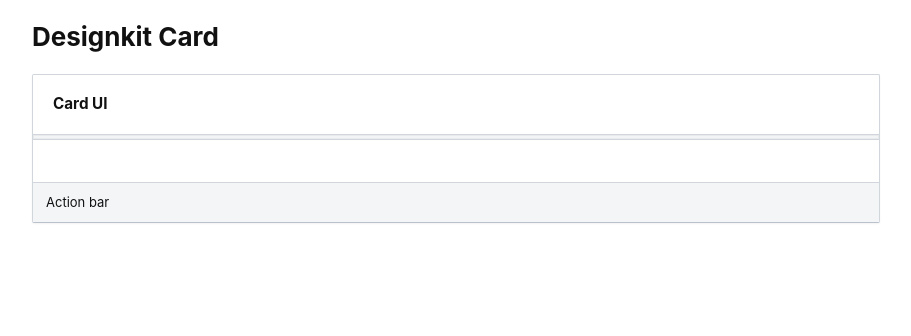
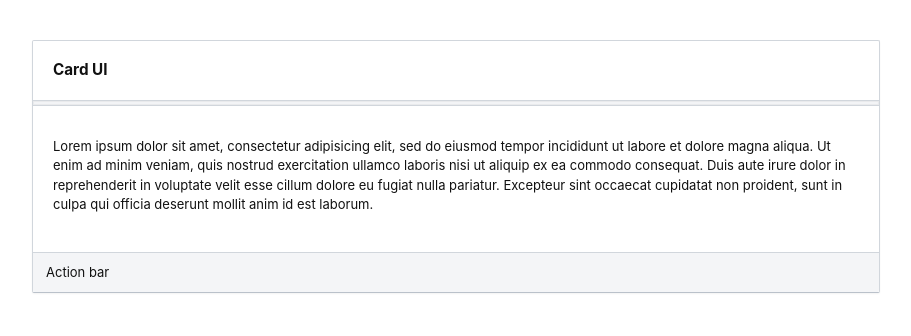
Before and after one commit to rightscale-design/designkit-card, a website: page docs/basic.html in a window 1280 px wide. Shown: the whole page, without its empty margins (184-1095 px from the left). Drawn offline with nearby package versions, Linux system fonts and the light colour scheme; files that its build step writes are made by us from their sources.

Commit message:
Updated docs

```diff
--- a/docs/index.html
+++ b/docs/basic.html
@@ -3,14 +3,13 @@
 <head>
   <meta charset="UTF-8">
   <title>Designkit-Card</title>
-  <link rel="stylesheet" href="css/designkit-card.css">
+  <link rel="stylesheet" href="https://rawgit.com/rightscale-design/designkit-card/dev/dist/designkit-card.min.css">
   <link rel="stylesheet" href="https://cdnjs.cloudflare.com/ajax/libs/normalize/3.0.3/normalize.min.css">
   <style>
       * {
         -moz-box-sizing: border-box;
         box-sizing: border-box;
       }
-
       body {
         font-family: -apple-system, BlinkMacSystemFont, "Segoe UI", Roboto, Oxygen, Ubuntu, Cantarell, "Open Sans", "Helvetica Neue", sans-serif;
         letter-spacing: 0;
@@ -23,29 +22,29 @@
         font-size: 13px;
         line-height: 1.5;
       }
-
       .wrapper {
-        width: 928px;
-        padding: 0 40px;
+        max-width: 928px;
+        padding: 40px;
         margin: 0 auto;
       }
   </style>
 </head>
 <body>
   <div class="wrapper">
-    <h1>Designkit Card</h1>
     <div>
+      <!-- Basic Card Example-->
       <div class="card">
         <div class="card-content">
           <div class="card-heading">
+            <!--Card Title -->
             <h3 class="card-title">Card UI</h3>
           </div>
           <div class="card-body">
-            <div>
-              <!--Card Content-->
-            </div>
+            <!--Card Content -->
+            <p>Lorem ipsum dolor sit amet, consectetur adipisicing elit, sed do eiusmod tempor incididunt ut labore et dolore magna aliqua. Ut enim ad minim veniam, quis nostrud exercitation ullamco laboris nisi ut aliquip ex ea commodo consequat. Duis aute irure dolor in reprehenderit in voluptate velit esse cillum dolore eu fugiat nulla pariatur. Excepteur sint occaecat cupidatat non proident, sunt in culpa qui officia deserunt mollit anim id est laborum.</p>
           </div>
           <div class="card-footer">
+            <!--Card Footer Content -->
             <div>Action bar</div>
           </div>
         </div>
```
